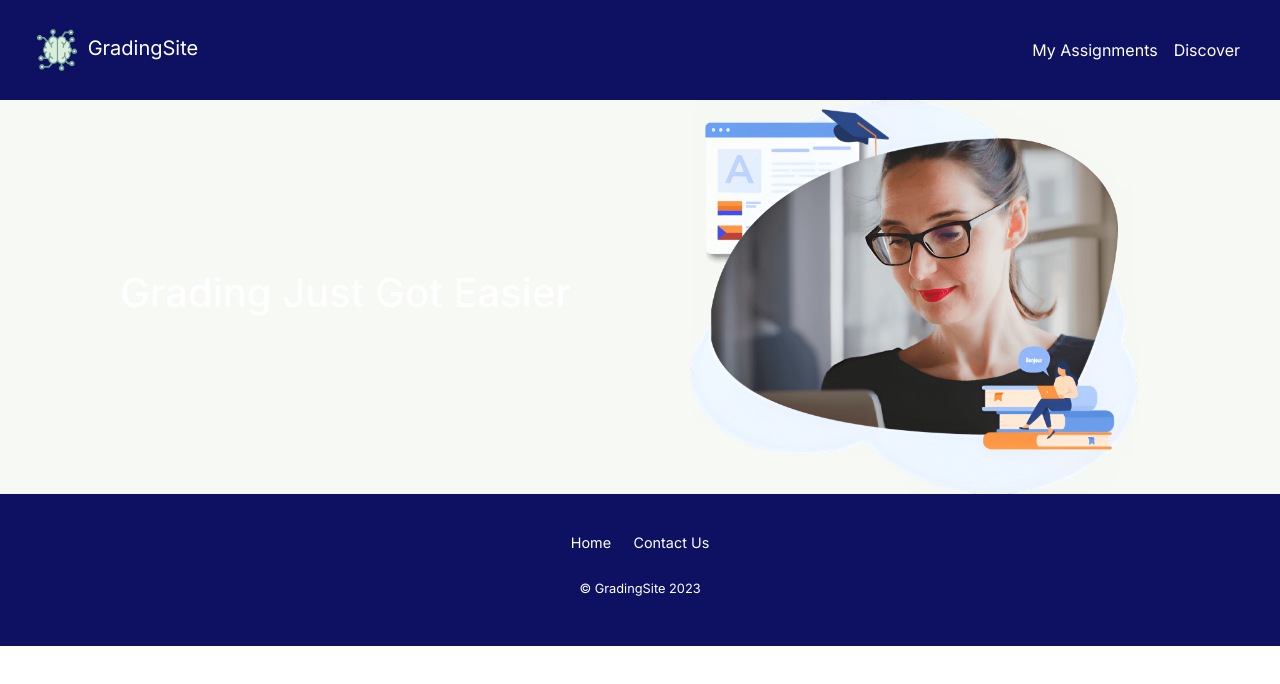
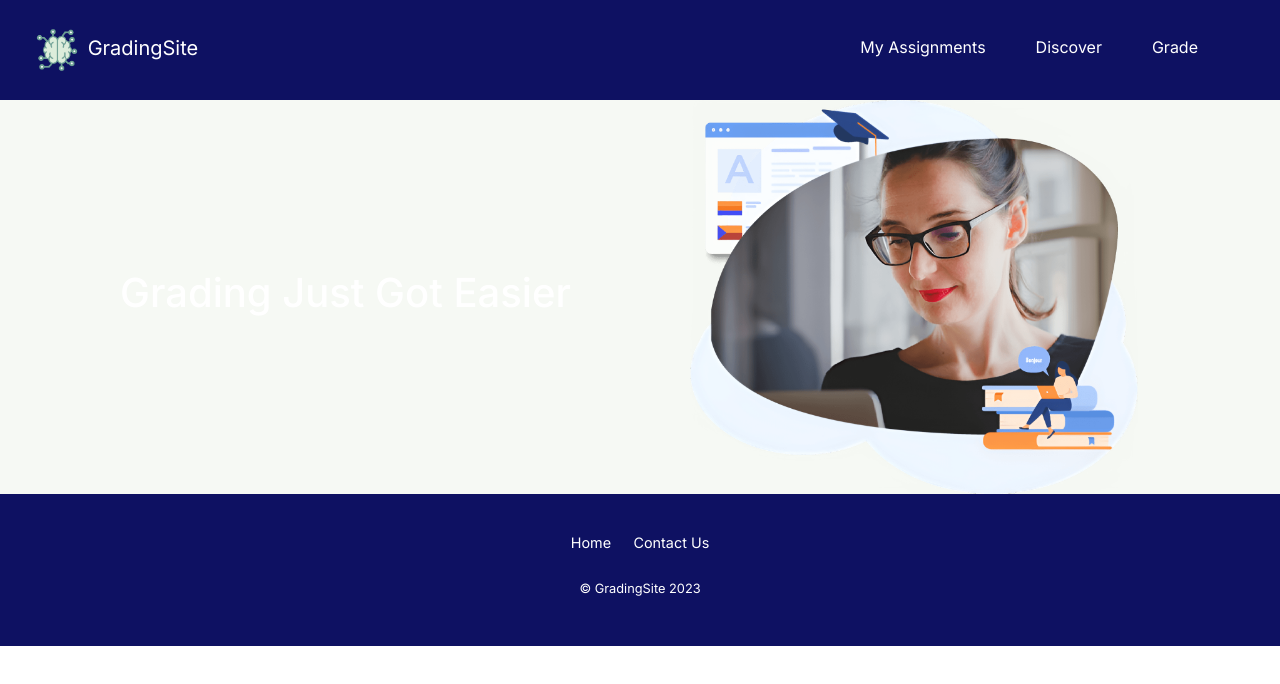
Before and after one commit to coderpr0grammer/GradingSite, a React (Create React App) app: page / in a window 1280 px wide. Shown: the top 684 px of the page. Built offline with nearby package versions, Linux system fonts and the light colour scheme; no server answers.

Commit message:
Update navbar padding and grade

```diff
--- a/src/components/navigation/MenuBar.css
+++ b/src/components/navigation/MenuBar.css
@@ -10,16 +10,9 @@ Link {
     text-decoration: none;
 }
 
-.sign-in-button {
+/* .sign-in-button {
     border-width: 0;
     background-color: #28A334;
     border-radius: 20px;
     padding: 0px 20px 0px 20px;
-}
-
-.sign-in-button {
-    border-width: 0;
-    background-color: #28A334;
-    border-radius: 20px;
-    padding: 0px 20px 0px 20px;
-}
+} */
--- a/src/components/navigation/MenuBar.js
+++ b/src/components/navigation/MenuBar.js
@@ -101,7 +101,7 @@ function MenuBar() {
 
         <Navbar.Collapse className="justify-content-end">
           <Nav>
-            <Nav.Link style={{ textAlign: "right" }} href="/my-assignments">
+            <Nav.Link style={{ textAlign: "right", padding: "5px 50px 0px 0px"}} href="/my-assignments">
               <span
                 to="/my-assignments"
                 style={{ textDecoration: "none", color: "white" }}
@@ -109,12 +109,20 @@ function MenuBar() {
                 My Assignments
               </span>
             </Nav.Link>
-            <Nav.Link style={{ textAlign: "right" }} href="/discover">
+            <Nav.Link style={{ textAlign: "right", padding: "5px 50px 0px 0px"}} href="/discover">
               <span
                 to="/discover"
                 style={{ textDecoration: "none", color: "white" }}
               >
                 Discover
+              </span>
+            </Nav.Link>
+            <Nav.Link style={{ textAlign: "right", padding: "5px 50px 0px 0px"}} href="/grade">
+              <span
+                to="/grade"
+                style={{ textDecoration: "none", color: "white" }}
+              >
+                Grade
               </span>
             </Nav.Link>
             <GoogleLogin onSuccess={responseMessage} onError={errorMessage} />
```
